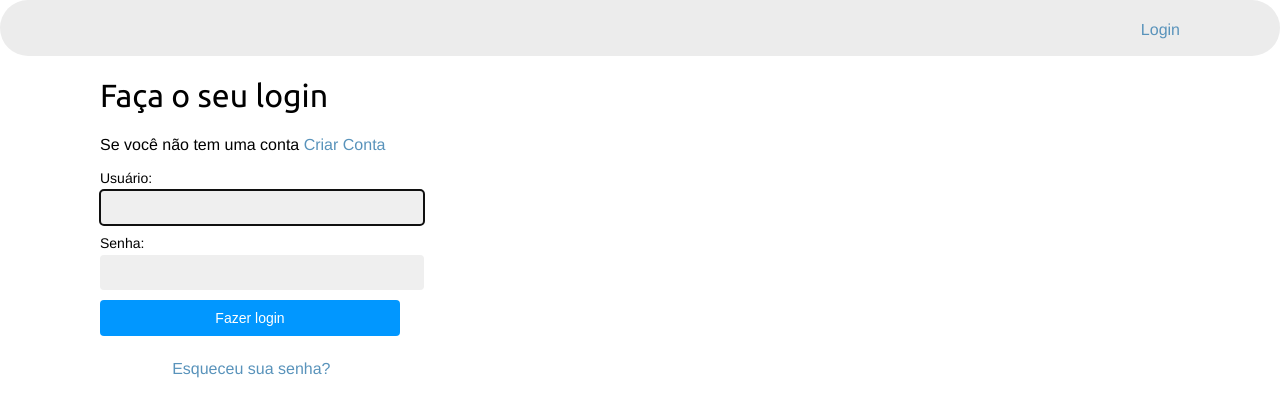
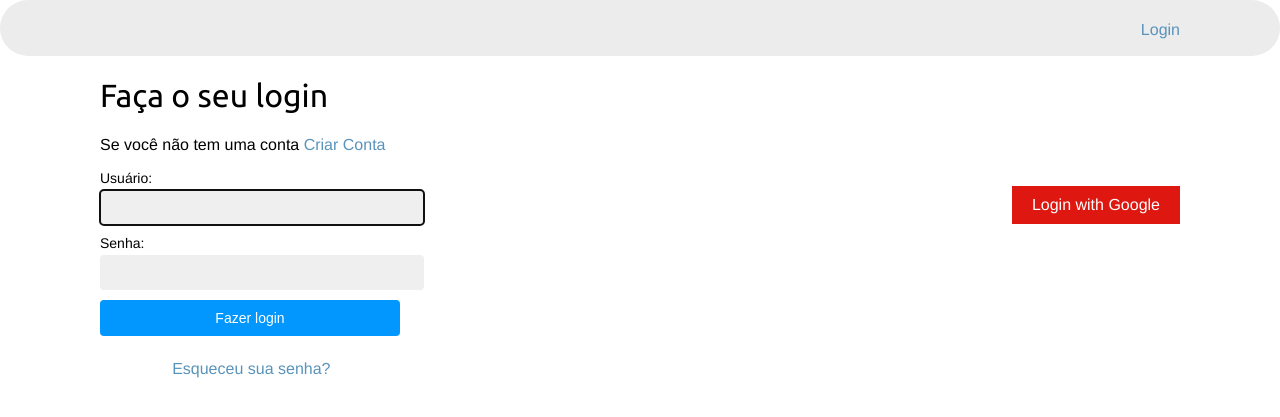
Before and after one commit to snubdev/Portal_Emprego, a Django app: page /login/ in a window 1280 px wide. Shown: the part 46-463 px from the top of the page. Run offline with Django 4.2, Linux system fonts and the light colour scheme.

Commit message:
Incrementando autenticação através do google

```diff
--- a/job/static/css/job.css
+++ b/job/static/css/job.css
@@ -391,3 +391,27 @@ form div.field {
 .menu-text {
     margin-right: 20px
 }
+
+/* social-auth */
+.social {
+    float:right;
+}
+.social{
+    top: -130px;
+    position: relative;
+
+}
+.social li {
+    list-style:none;
+    padding:10px 20px;
+}
+.social li a {
+    width:100%;
+    height:100%;
+    display:block;
+    color:#fff;
+}
+
+.social li.google {
+    background:#de1710;
+}
--- a/job/templates/registration/login.html
+++ b/job/templates/registration/login.html
@@ -21,4 +21,12 @@
         </form>
         <p><a class="text-6" href="{% url 'job:password_reset' %}">Esqueceu sua senha?</a></p>
     </div>
+    <div class="social">
+        <ul>
+            <li class="google">
+                <a href="{% url 'social:begin' 'google-oauth2' %}">Login with Google</a>
+            </li>
+        </ul>
+
+    </div>
 {% endblock %}
--- a/portal/settings.py
+++ b/portal/settings.py
@@ -141,5 +141,9 @@ EMAIL_BACKEND = 'django.core.mail.backends.console.EmailBackend'
 
 AUTHENTICATION_BACKENDS = [
     'django.contrib.auth.backends.ModelBackend',
-    'job.authentication.EmailAuthBackend'
+    'job.authentication.EmailAuthBackend',
+    'social_core.backends.google.GoogleOAuth2'
 ]
+
+SOCIAL_AUTH_GOOGLE_OAUTH2_KEY = '' # Google Consumer Key
+SOCIAL_AUTH_GOOGLE_OAUTH2_SECRET = '' # Segredo do Consumidor do Google
```
